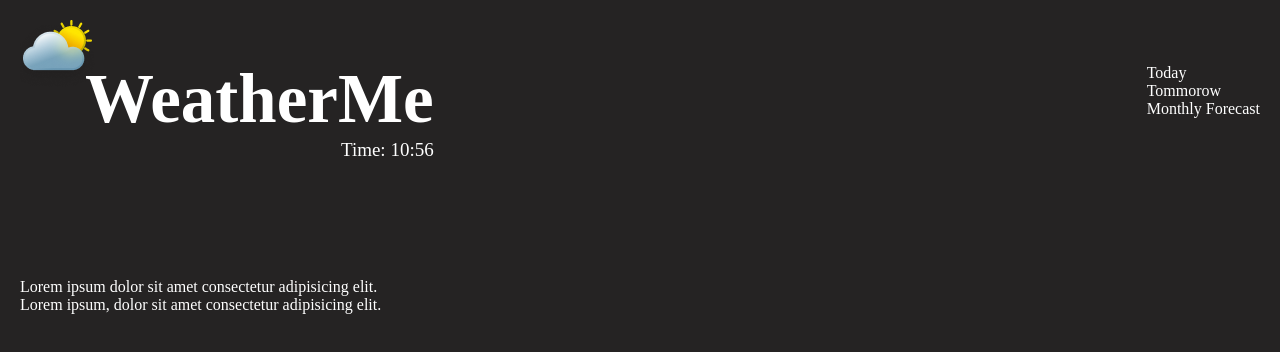
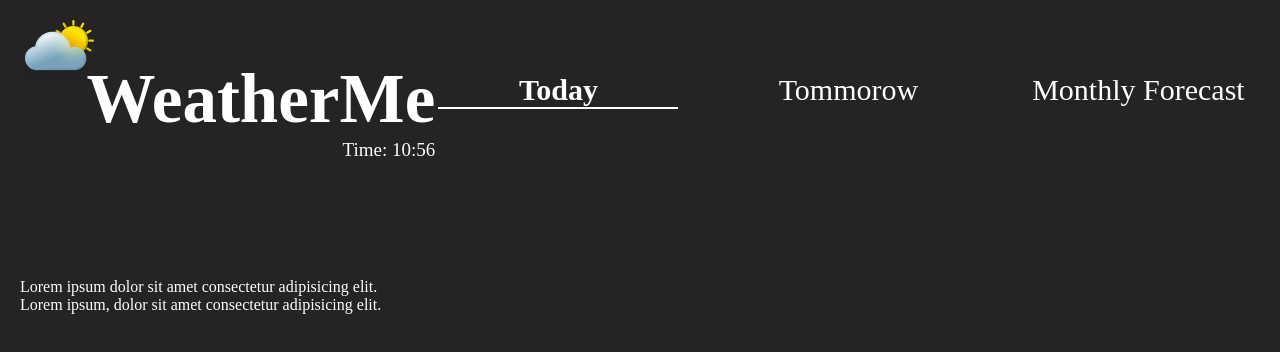
Before and after one commit to Namouke/weatherMe, a React (Vite) app: page / in a window 1280 px wide. Shown: the top 352 px of the page. Built offline with nearby package versions, Linux system fonts and the light colour scheme.

Commit message:
mise en place des modules en .scss plutot que .css et le header est fini ( provisoirement ) en css et redirection

```diff
--- a/src/components/clock/Clock.jsx
+++ b/src/components/clock/Clock.jsx
@@ -1,6 +1,6 @@
 import React from "react";
 import { useState, useEffect } from "react";
-import styles from "./Clock.module.css"
+import styles from "./Clock.module.scss"
 
 const Clock = ({ className = "" }) => {
 
--- /dev/null
+++ b/src/components/layout/header/HeaderNav.module.scss
@@ -0,0 +1,21 @@
+.header__nav {
+    display: flex;
+    gap: 50px;
+
+    &__button {
+        display: flex;
+        justify-content: center;
+        font-size: 30px;
+        width: 240px;
+
+        :hover {
+            font-weight: 700;
+            text-shadow: 0px 0px 1px white;
+        }
+    }
+}
+
+.active {
+    border-bottom: 2px solid white;
+    font-weight: 700;
+}
--- a/src/components/layout/header/headerNav.jsx
+++ b/src/components/layout/header/headerNav.jsx
@@ -1,12 +1,15 @@
 import React from "react";
-import { Link } from "react-router-dom";
+import { Link, useLocation } from "react-router-dom";
+import styles from "./HeaderNav.module.scss"
 
 const HeaderNav = () => {
+    const location = useLocation();
+
     return (
-        <div className="header__nav">
-            <Link to="/"><div>Today </div></Link>
-            <Link to="/Tommoraw"><div>Tommorow</div></Link>
-            <Link to="Monthy"><div>Monthly Forecast</div></Link>
+        <div className={styles.header__nav}>
+            <Link to="/" className={`${styles.header__nav__button} ${location.pathname === "/" ? styles.active : ""} `}><div>Today </div></Link>
+            <Link to="/Tommoraw" className={`${styles.header__nav__button} ${location.pathname === "/Tommoraw" ? styles.active : ""}`}><div>Tommorow</div></Link>
+            <Link to="/Monthy" className={`${styles.header__nav__button} ${location.pathname === "/Monthy" ? styles.active : ""}`}><div>Monthly Forecast</div></Link>
         </div>
     )
 }
--- a/src/styles/layout/header.scss
+++ b/src/styles/layout/header.scss
@@ -1,7 +1,7 @@
 .header {
     display: flex;
     align-items: center;
-    justify-content: space-between;
+    justify-content: space-around;
     margin-bottom: 117px;
 
     &__logo {
```
Also changed, not shown: src/components/clock/Clock.module.scss (renamed from src/components/clock/Clock.module.css).
